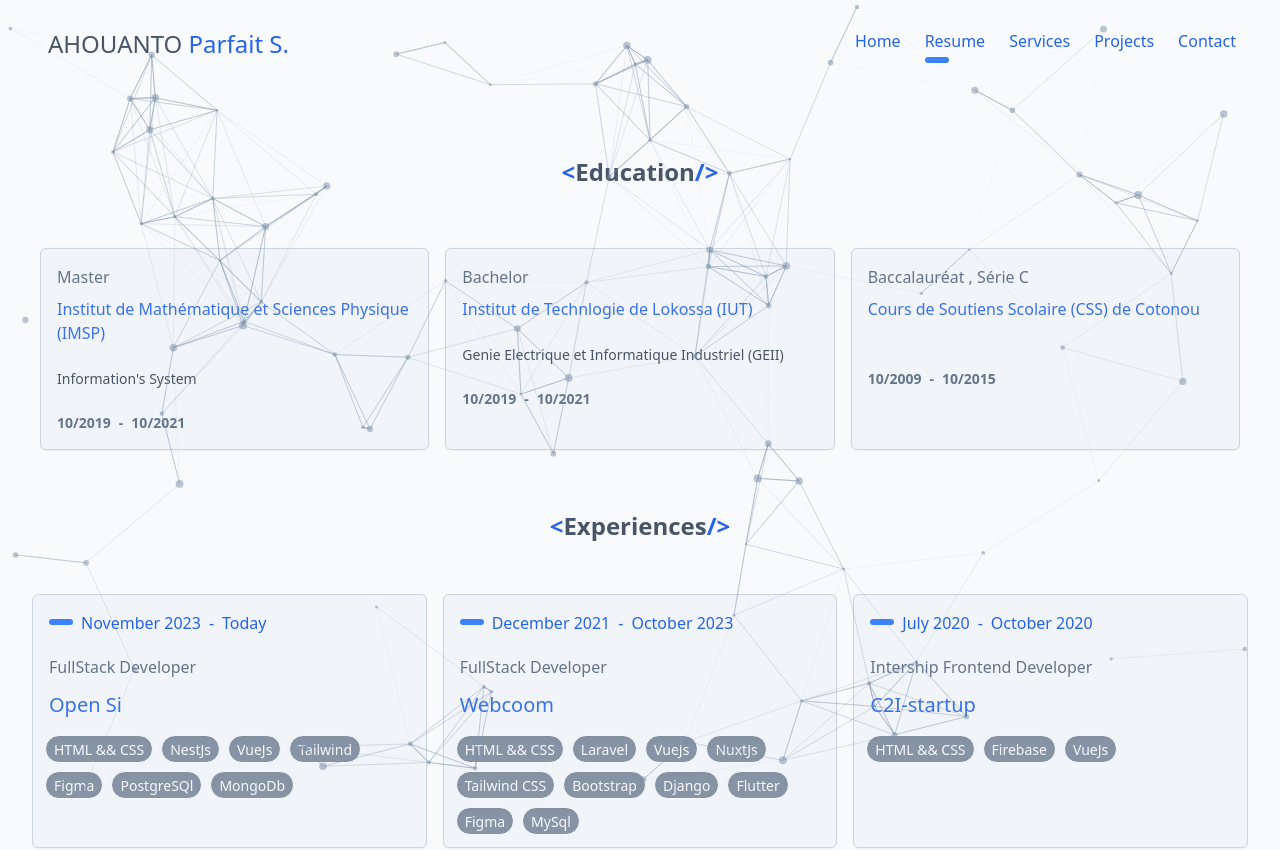
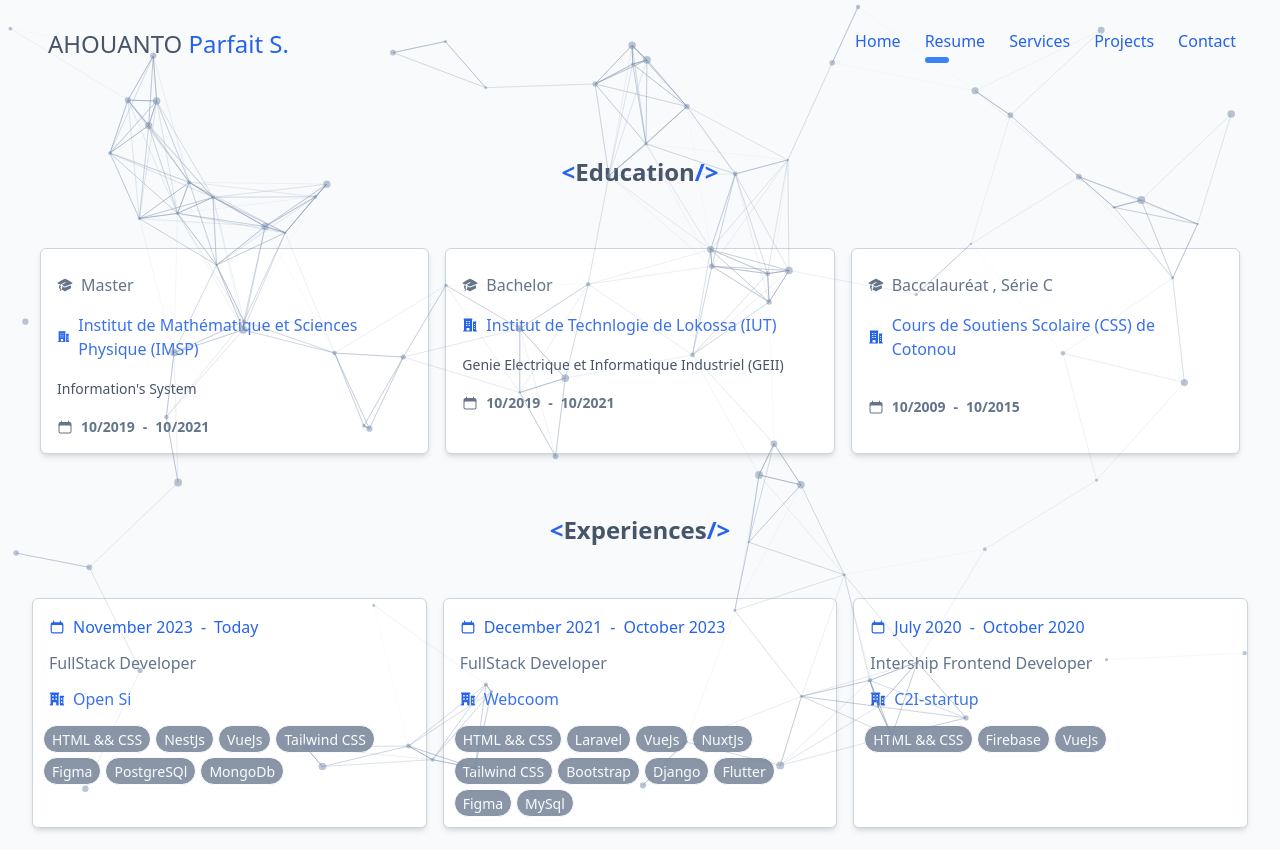
Before and after one commit to Parfait18/parfait-portfolio, a Next.js app: page /resume in a window 1280 px wide. Shown: the top 850 px of the page. Built offline with nearby package versions, Linux system fonts and the light colour scheme.

Commit message:
update resume page

```diff
--- a/src/app/components/Education.tsx
+++ b/src/app/components/Education.tsx
@@ -1,16 +1,29 @@
 import { EducationType } from "../utils/types";
-import SkillBadge from "./SkillBadge";
+import {
+  AcademicCapIcon,
+  BuildingOffice2Icon,
+  CalendarIcon,
+} from "@heroicons/react/24/solid";
 
 export default function Education(props: EducationType) {
   return (
     <>
-      <div className="inline-block md:inline-flex justify-center space-x-2 shadow-sm rounded-md bg-slate-100 border border-slate-300 ">
-        <div className="w-full p-2 space-y-2 flex flex-col ">
+      <div className="inline-block md:inline-flex justify-center space-x-2 hover:shadow-sm shadow-md rounded-md bg-white border border-slate-300 ">
+        <div className="w-full p-2 space-y-0.5 flex flex-col ">
           <div className="w-full p-2 space-y-2 flex flex-col">
-            <span className="text-md text-slate-500"> {props.level}</span>
-            {/* <span className="text-md text-slate-300"> |</span> */}
-            <span className="text-md text-blue-600 text-opacity-90 fond-semibold">
-              {props.etablishement}
+            <span className=" text-slate-500 inline-flex space-x-2">
+              <span className=" w-4 mt-3 md:mt-0 flex items-center justify-center h-full ">
+                <AcademicCapIcon />
+              </span>
+              <span className="m-2">{props.level}</span>
+            </span>
+            <span className=" inline-flex space-x-2">
+              <span className=" w-4  text-blue-600 mt-2 md:mt-0 flex items-center justify-center h-full ">
+                <BuildingOffice2Icon />
+              </span>
+              <span className="text-md text-blue-600 text-opacity-90 fond-semibold">
+                {props.etablishement}
+              </span>
             </span>
           </div>
           <div className="w-full p-2 space-x-3 inline-flex">
@@ -21,7 +34,10 @@ export default function Education(props: EducationType) {
             )}
           </div>
           <div className="p-2 w-full inline-flex space-x-2">
-            <span className="text-sm font-semibold text-slate-500 ">
+            <span className=" w-4 text-slate-500 md:mt-0 flex items-center justify-center h-full ">
+              <CalendarIcon />
+            </span>
+            <span className="text-sm font-semibold flex items-center justify-center text-slate-500 ">
               {props.startDate}
             </span>
             <span className="text-sm font-semibold text-slate-500 ">-</span>
--- a/src/app/components/Experience.tsx
+++ b/src/app/components/Experience.tsx
@@ -1,13 +1,16 @@
+import { BuildingOffice2Icon, CalendarIcon } from "@heroicons/react/20/solid";
 import { ExperienceType } from "../utils/types";
 import SkillBadge from "./SkillBadge";
 
 export default function Experience(props: ExperienceType) {
   return (
     <>
-      <div className="inline-block md:inline-flex justify-center space-x-2 shadow-sm p-2 rounded-md border border-slate-300 bg-slate-100">
-        <div className="w-full  space-y-3 flex flex-col ">
-          <div className=" w-full p-2 inline-flex space-x-2">
-            <span className="w-6 mt-2 bg-blue-500 h-1.5 text-right rounded-md"></span>
+      <div className="inline-block shadow-md md:inline-flex justify-center space-x-2 hover:shadow-sm p-2 rounded-md border border-slate-300 bg-white">
+        <div className="w-full  space-y-1 flex flex-col ">
+          <div className="w-full p-2 inline-flex space-x-2">
+            <span className="w-4 mt-2  text-blue-600 md:mt-0 flex items-center justify-center h-full">
+              <CalendarIcon />
+            </span>
             <span className="text-md text-blue-600 fond-medium">
               {props.startDate}
             </span>
@@ -17,9 +20,16 @@ export default function Experience(props: ExperienceType) {
             </span>
           </div>
           <span className="text-md m-2  text-slate-500"> {props.role}</span>
-          <span className="text-xl m-2 text-blue-600 text-opacity-90 fond-medium">
-            {props.company}
+
+          <span className="px-2 inline-flex space-x-2">
+            <span className=" w-4 text-blue-600 mt-2 md:mt-0 flex items-center justify-center h-full ">
+              <BuildingOffice2Icon />
+            </span>
+            <span className="text-md m-2 text-blue-600 text-opacity-90 fond-medium">
+              {props.company}
+            </span>
           </span>
+
           {props.description && (
             <p className="text-sm font-light text-slate-50 text-justify bg-red-500">
               {props.description}
--- a/src/app/components/SkillBadge.tsx
+++ b/src/app/components/SkillBadge.tsx
@@ -5,7 +5,7 @@ type BadgeType = {
 export default function SkillBadge(props: BadgeType) {
   return (
     <>
-      <span className="m-1 border shadow-inner w-auto h-7 opacity-75 hover:opacity-90 text-center text-slate-50  rounded-full bg-slate-500  border-slate-50 px-2 py-1">
+      <span className="m-0.5 border shadow-inner w-auto h-7 opacity-75 hover:opacity-90 text-center text-slate-50  rounded-full bg-slate-500  border-slate-50 px-2 py-1">
         {props.skill}
       </span>
     </>
--- a/src/app/utils/constants.tsx
+++ b/src/app/utils/constants.tsx
@@ -17,7 +17,7 @@ const experiences: Array<ExperienceType> = [
       "HTML && CSS",
       "NestJs",
       "VueJs",
-      "Tailwind",
+      "Tailwind CSS",
       "Figma",
       "PostgreSQl",
       "MongoDb",
```
Also changed, not shown: 1 other file (tests, documents, lock files or other folders).
